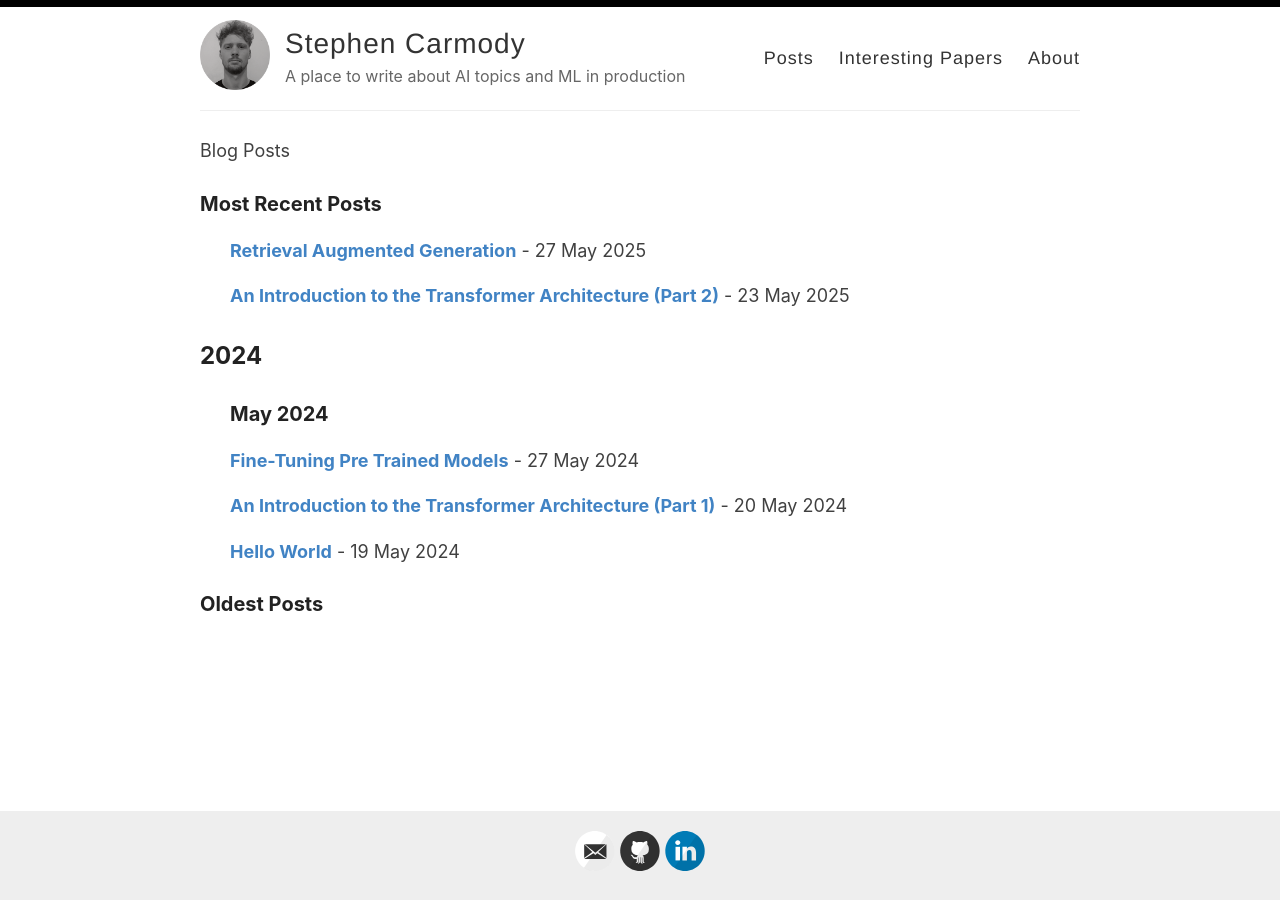
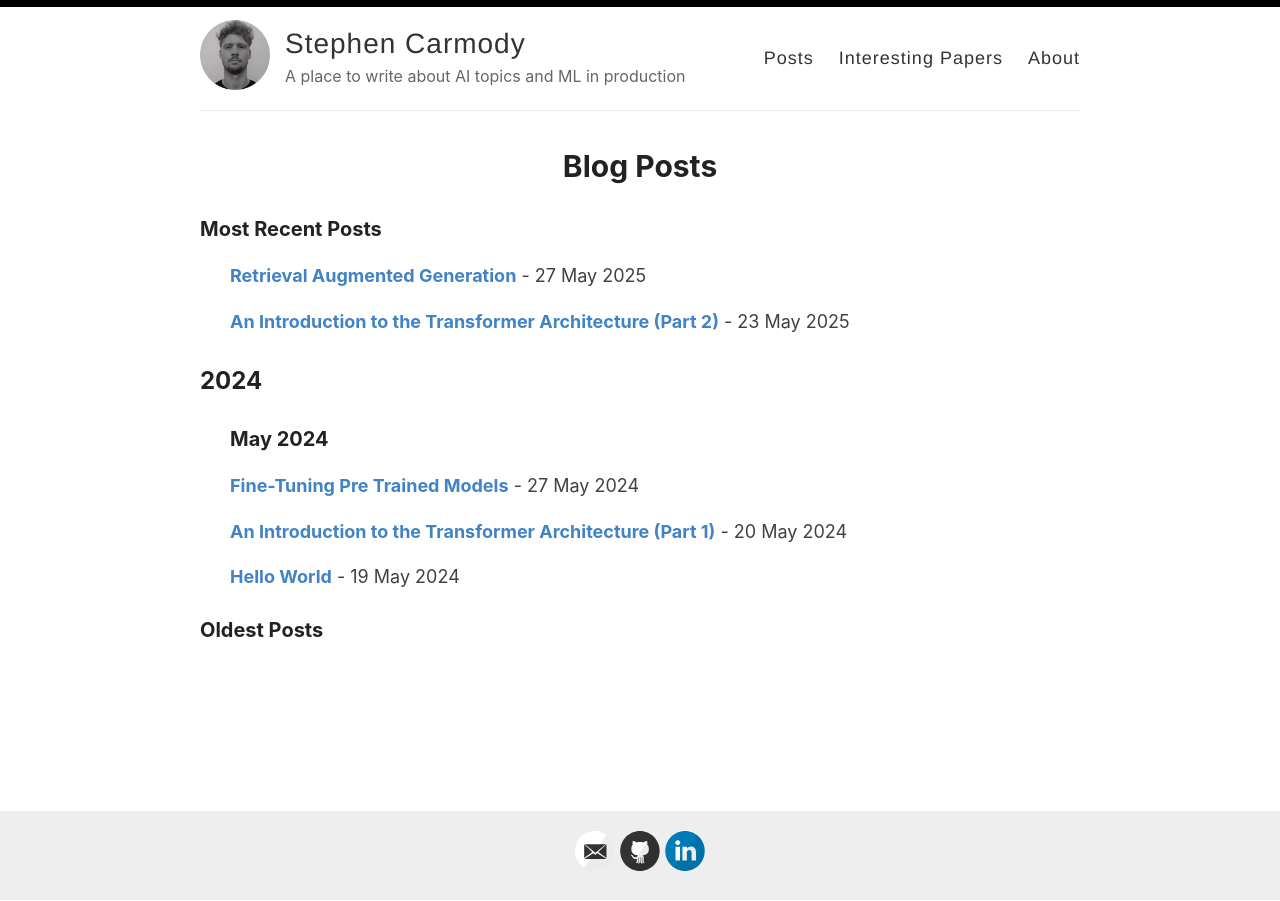
Before and after one commit to stephenCarmody/stephenCarmody.github.io, a Jekyll site: the page built from index.html, in a window 1280 px wide. Built offline with Jekyll 4.4.1, drawn with Linux system fonts in a browser that asks for light colours; the list of posts is cut into pages by our own code.

Commit message:
fixed index title

```diff
--- a/index.html
+++ b/index.html
@@ -3,7 +3,8 @@ layout: default
 ---
 
 {% assign blog_posts_page = site.pages | where: "title", "Blog Posts" | first %}
+<h1>{{ blog_posts_page.title }}</h1>
+
 <div class="archive-content">
-  {{ blog_posts_page.title }}
   {{ blog_posts_page.content }}
 </div>
```
